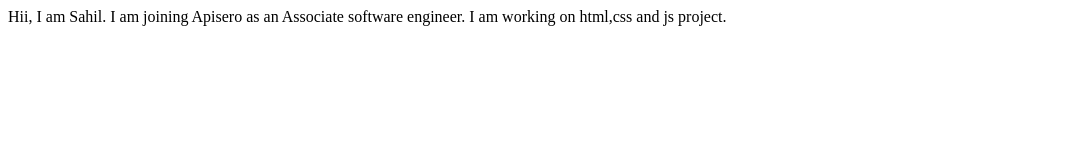
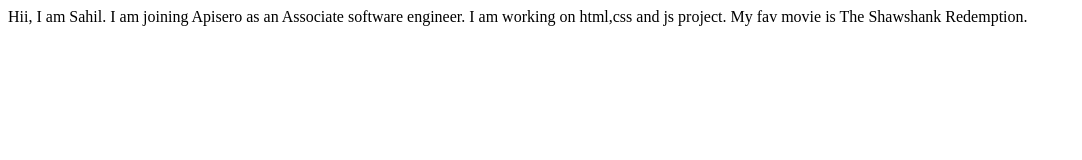
Before and after one commit to sahilrocks520/sahil-site, a plain HTML site: page index.html in a window 1280 px wide. Shown: the whole page, without its empty margins (0-1082 px from the left). Drawn offline with Linux system fonts and the light colour scheme.

Commit message:
Updated movie name

```diff
--- a/index.html
+++ b/index.html
@@ -10,5 +10,7 @@
    Hii, I am Sahil. I am joining Apisero as an Associate software engineer.
 
    I am working on html,css and js project.
+
+   My fav movie is The Shawshank Redemption.
 </body>
 </html>
```
